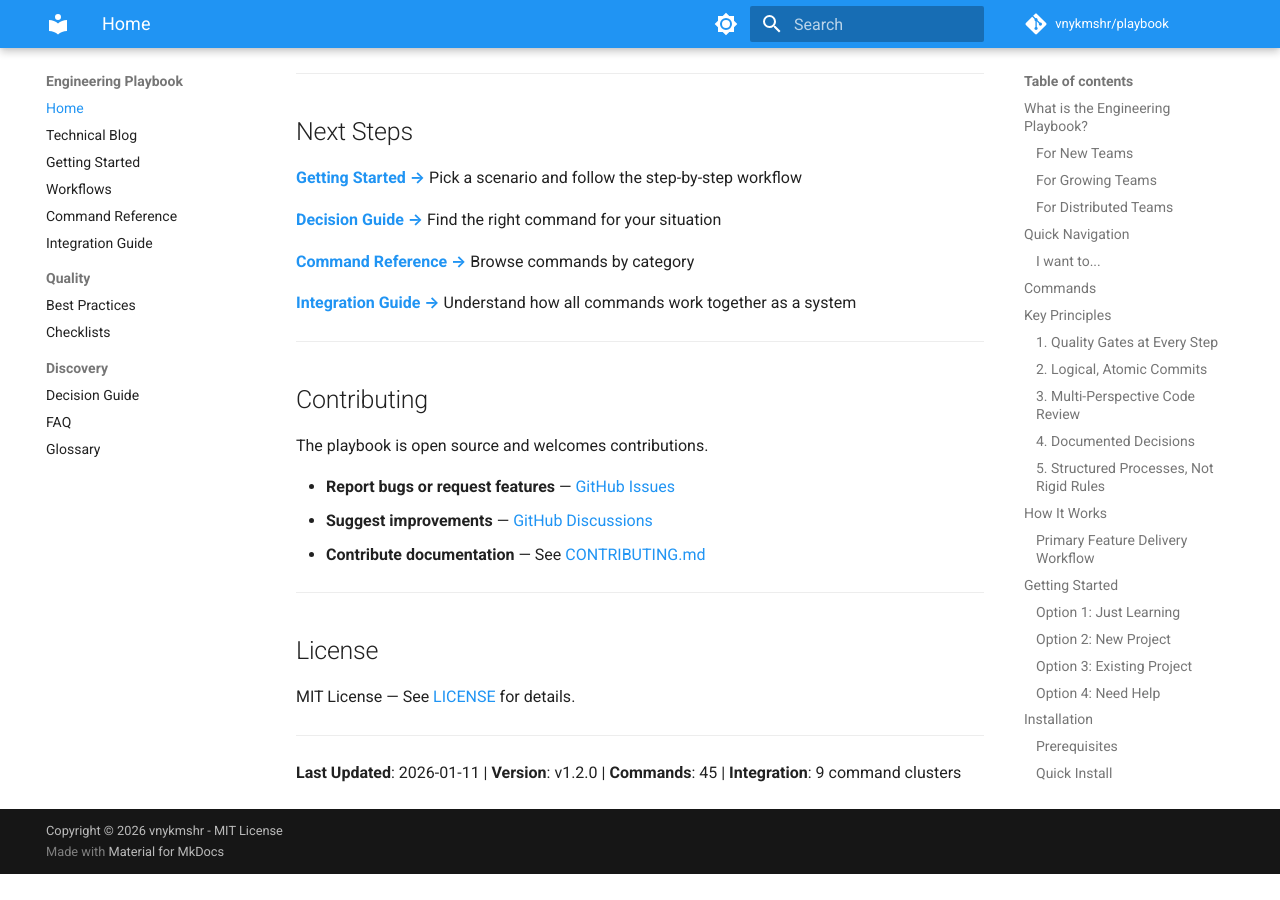
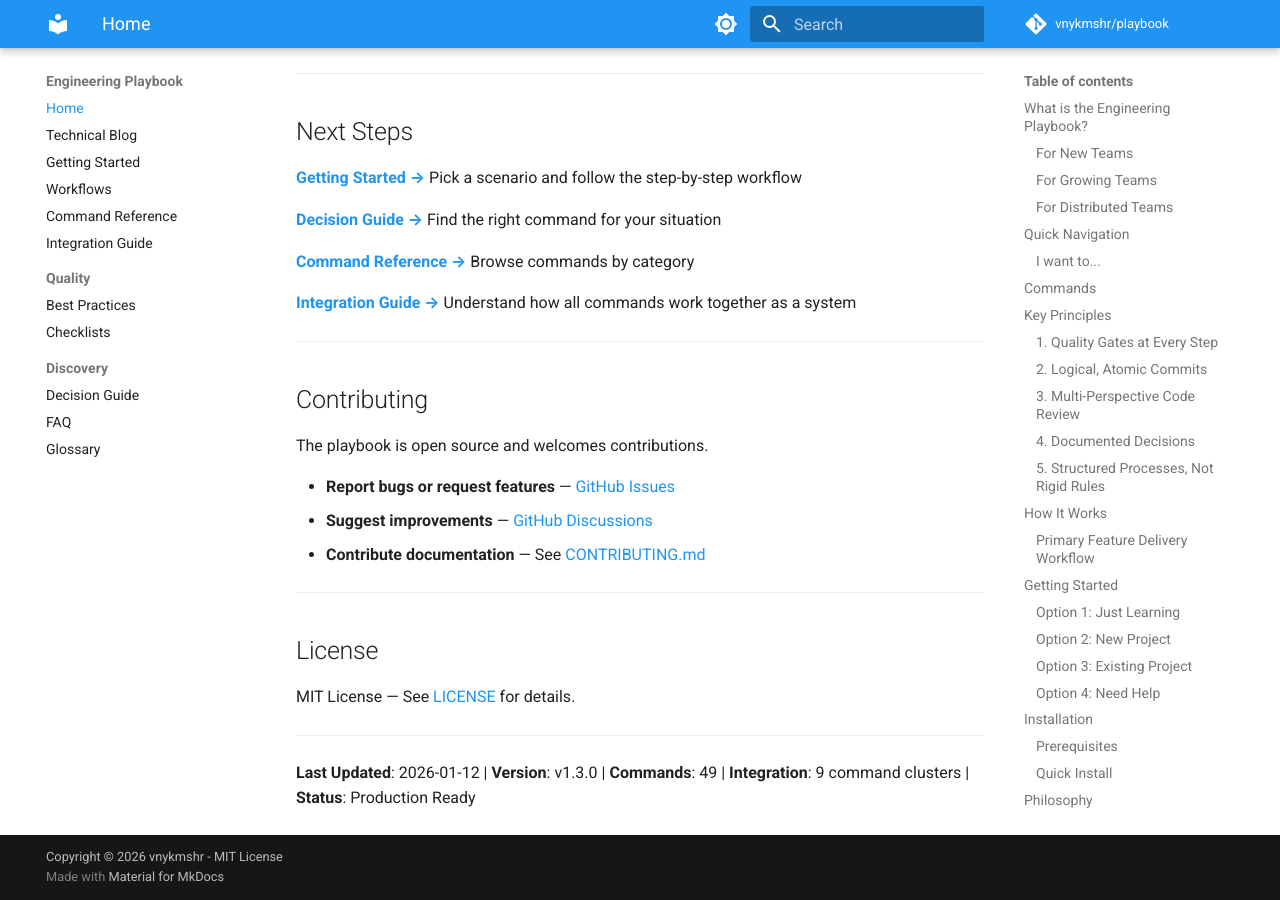
Before and after one commit to vnykmshr/playbook, an MkDocs documentation site: the page built from docs/index.md, in a window 1280 px wide and 900 px high, scrolled down 5516 px. Built offline with MkDocs 1.6.1 and Material for MkDocs 9.7.7, drawn with Linux system fonts in a browser that asks for light colours; comment, search, counter and statistics services are not loaded; before the commit the page ends 6390 px from its top, so only the background shows below that.

Commit message:
docs: update index page footer for v1.3.0 release
Updated version, date, and command count to reflect v1.3.0:
- Version: v1.2.0 → v1.3.0
- Commands: 45 → 49
- Date: 2026-01-11 → 2026-01-12
- Status: Added "Production Ready" indicator

```diff
--- a/docs/index.md
+++ b/docs/index.md
@@ -222,4 +222,4 @@
 
 ---
 
-**Last Updated**: 2026-01-11 | **Version**: v1.2.0 | **Commands**: 45 | **Integration**: 9 command clusters
+**Last Updated**: 2026-01-12 | **Version**: v1.3.0 | **Commands**: 49 | **Integration**: 9 command clusters | **Status**: Production Ready
```
